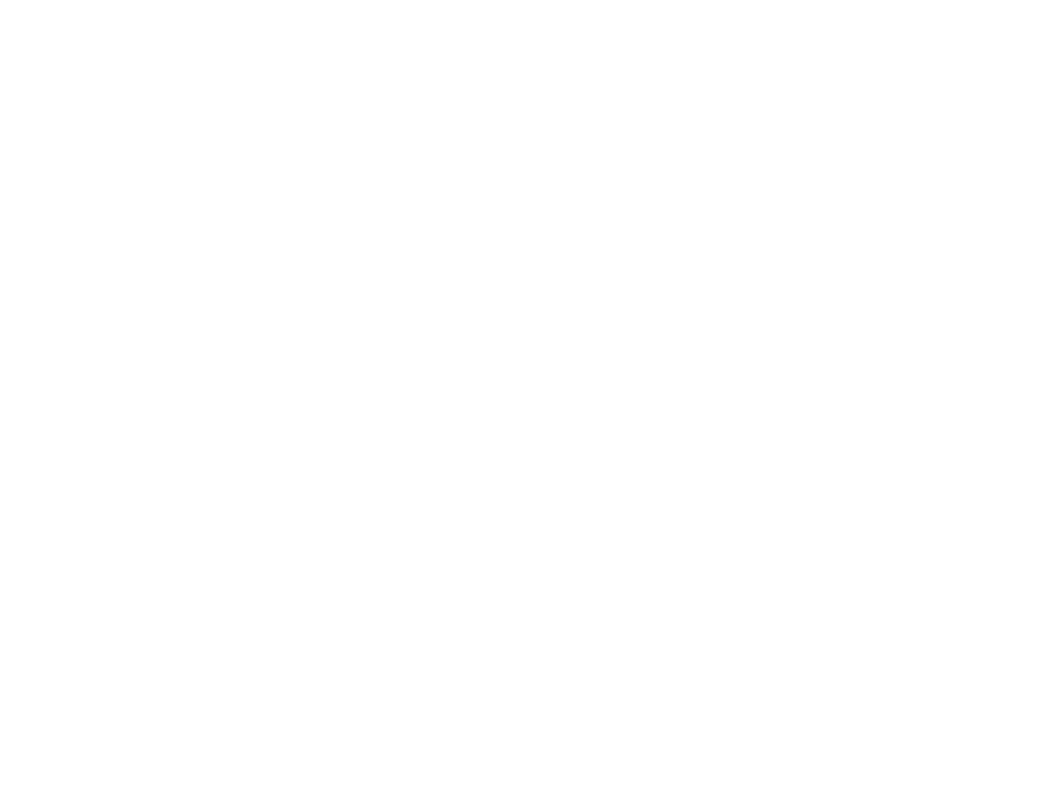
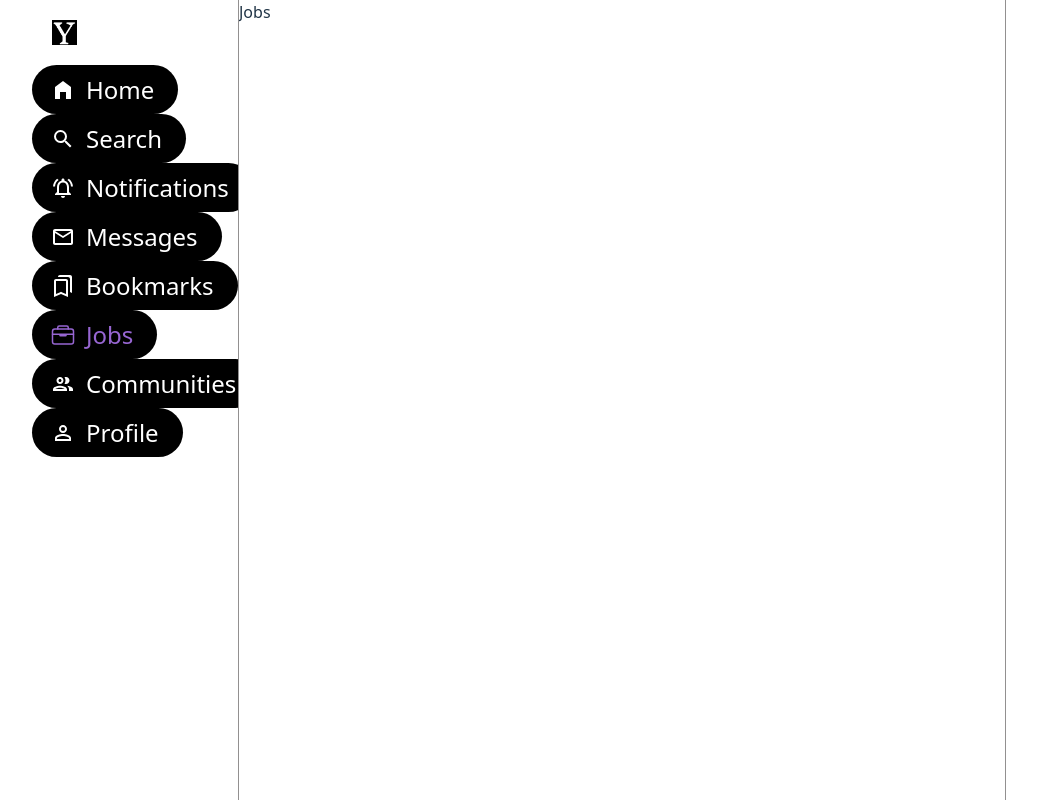
Before and after one commit to MauricioMunguia10/Y, a React (Vite) app: page /jobs in a window 1280 px wide. Before the commit this address had no page. Shown: the whole page, without its empty margins (18-1055 px from the left). Built offline with nearby package versions, Linux system fonts and the light colour scheme.

Commit message:
update sidebar logic

```diff
--- a/package.json
+++ b/package.json
@@ -10,6 +10,7 @@
     "preview": "vite preview"
   },
   "dependencies": {
+    "clsx": "^2.1.1",
     "react": "^19.0.0",
     "react-dom": "^19.0.0",
     "react-icons": "^5.5.0",
--- a/src/components/SideBar/ButtonSB/ButtonSB.jsx
+++ b/src/components/SideBar/ButtonSB/ButtonSB.jsx
@@ -1,13 +1,19 @@
+import clsx from "clsx";
 import styles from "./ButtonSB.module.css";
+import { useNavigate } from "react-router-dom";
 
-const ButtonSB = ({ icon, text, path, enable}) => {
+const ButtonSB = ({ icon, text, path, active }) => {
+  const navigate = useNavigate();
+  const handleChangePath = (path) => {
+    navigate(path);
+  };
   return (
-    <div
-      className={styles.container}
-      onClick={() => console.log(path)}
-      enable={enable}
-    >
-      <button className={styles.button}>
+    <div className={styles.container} onClick={() => handleChangePath(path)}>
+      <button
+        className={clsx(styles.button, {
+          [styles.color]: active,
+        })}
+      >
         <span className={styles.icon}>{icon}</span>
         <span className={styles.text}>{text}</span>
       </button>
--- a/src/components/SideBar/ButtonSB/ButtonSB.module.css
+++ b/src/components/SideBar/ButtonSB/ButtonSB.module.css
@@ -28,6 +28,9 @@
   align-items: center;
   justify-content: center;
 }
+.color {
+  color: #9766d2;
+}
 
 .text {
   white-space: nowrap;
--- a/src/components/SideBar/SideBar.jsx
+++ b/src/components/SideBar/SideBar.jsx
@@ -1,6 +1,7 @@
 import { IoBriefcaseOutline } from "react-icons/io5";
 import ButtonSB from "./ButtonSB/ButtonSB";
 import styles from "./SideBar.module.css";
+import { useLocation } from "react-router-dom";
 import {
   MdHomeFilled,
   MdOutlineBookmarks,
@@ -13,55 +14,66 @@
 
 const SideBar = () => {
   const links = [
-    { icon: <MdHomeFilled />, text: "Home", path: "/home", enable: true },
-    { icon: <MdSearch />, text: "Search", path: "/search", enable: true },
+    { icon: <MdHomeFilled />, text: "Home", path: "/home", active: true },
+    { icon: <MdSearch />, text: "Search", path: "/search", active: false },
     {
       icon: <MdOutlineNotificationsActive />,
       text: "Notifications",
       path: "/notifications",
-      enable: true,
+      active: false,
     },
     {
       icon: <MdOutlineEmail />,
       text: "Messages",
       path: "/messages",
-      enable: true,
+      active: false,
     },
     {
       icon: <MdOutlineBookmarks />,
       text: "Bookmarks",
       path: "/bookmarks",
-      enable: true,
+      active: false,
     },
     {
       icon: <IoBriefcaseOutline />,
       text: "Jobs",
       path: "/jobs",
-      enable: true,
+      active: false,
     },
     {
       icon: <MdOutlinePeopleOutline />,
       text: "Communities",
       path: "/communities",
-      enable: true,
+      active: true,
     },
     {
       icon: <MdPersonOutline />,
       text: "Profile",
       path: "/profile",
-      enable: true,
+      active: false,
     },
   ];
+  const location = useLocation();
+
+  const currentPath = location.pathname;
+  const updatedLinks = links.map((link) => {
+    if (link.path === currentPath) {
+      return { ...link, active: true };
+    } else {
+      return { ...link, active: false };
+    }
+  });
+
   return (
     <div className={styles.container}>
-      Enter SideBAR rasgos
-      {links.map((link, index) => (
+      <img src="/whiteLogo.png" alt="logo" className={styles.logo} />
+      {updatedLinks.map((link, index) => (
         <ButtonSB
           key={index}
           icon={link.icon}
           text={link.text}
           path={link.path}
-          enable={link.enable}
+          active={link.active}
         />
       ))}
     </div>
--- a/src/components/SideBar/SideBar.module.css
+++ b/src/components/SideBar/SideBar.module.css
@@ -8,3 +8,13 @@
   height: fit-content;
   text-align: left;
 }
+.logo {
+  position: relative;
+  left: 20px;
+  width: 25px;
+  height: 25px;
+  margin-bottom: 20px;
+}
+.logo:hover {
+  cursor: pointer;
+}
--- /dev/null
+++ b/src/pages/Jobs/Jobs.jsx
@@ -0,0 +1,13 @@
+import Layout from "../../components/Layout/Layout";
+
+const Jobs = () => {
+  return (
+    <Layout>
+      <div>
+        Jobs
+      </div>
+    </Layout>
+  );
+}
+
+export default Jobs;
--- a/src/routes/routes.jsx
+++ b/src/routes/routes.jsx
@@ -1,10 +1,12 @@
 import { Route, Routes } from "react-router-dom";
 import Home from "../pages/Home/Home";
+import Jobs from "../pages/Jobs/Jobs";
 
 const AppRoutes = () => {
   return (
     <Routes>
       <Route path="/home" element={<Home />} />
+      <Route path="/jobs" element={<Jobs />} />
     </Routes>
   );
 };
```
Also changed, not shown: src/pages/Jobs/Jobs.module.css (added), 1 other file (tests, documents, lock files or other folders).
